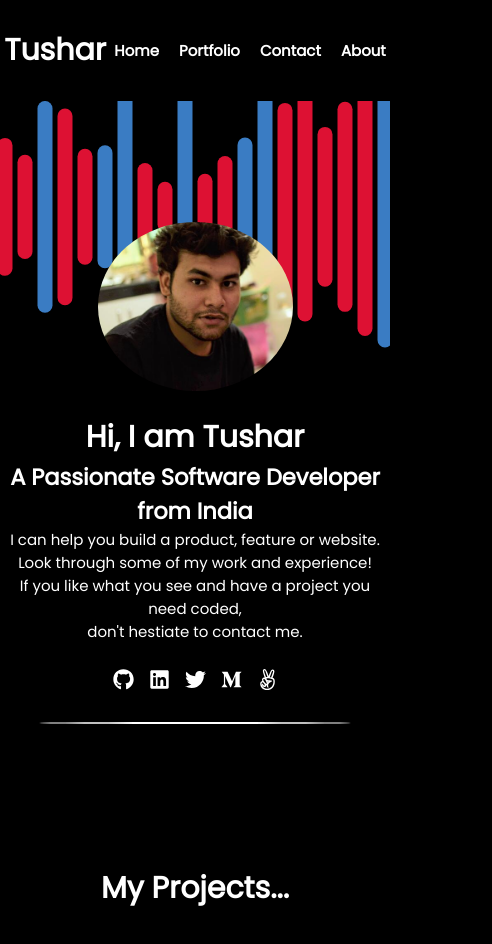
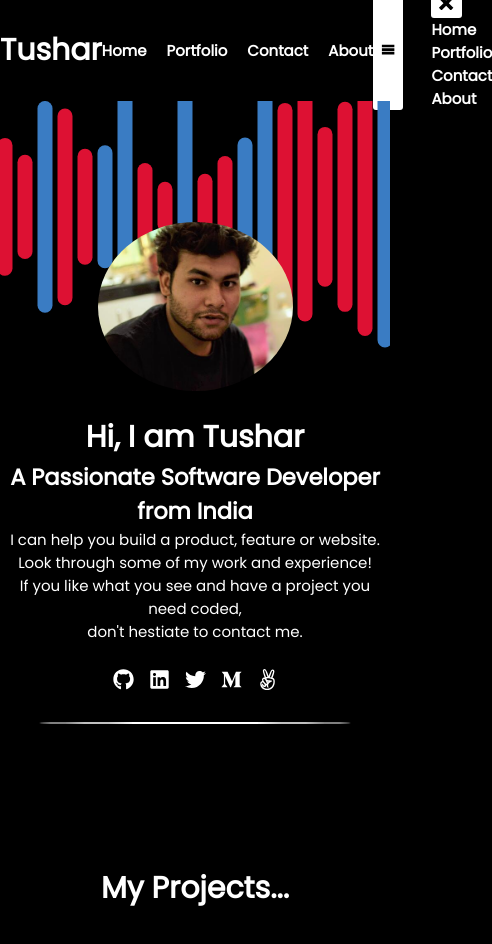
Before and after one commit to PinkMoon25/Tushar_Singh, a React app: page / in a window 390 px wide. Shown: the top 944 px of the page, 492 px wide, since content can reach past the window. Built offline with nearby package versions, Linux system fonts and the light colour scheme; grey boxes are pictures that could not be loaded.

Commit message:
Create navigation for mobile devices

```diff
--- a/src/components/Header.js
+++ b/src/components/Header.js
@@ -1,6 +1,16 @@
-import React from "react";
+import React, { useState } from "react";
+import { ImMenu, ImCross } from "react-icons/im";
 
 const Header = ()=>{
+  const [ mobileMenu, setMobileMenu ] = useState(false)
+
+  const handleClick = () => {
+    if(!mobileMenu){
+      setMobileMenu(!mobileMenu)
+    }
+    else setMobileMenu(!mobileMenu)
+  }
+
   return (
     <header>
       <h1>Tushar</h1>
@@ -10,6 +20,18 @@ const Header = ()=>{
         <a href="#contact">Contact</a>
         <a href="#about">About</a>
       </nav>
+      <nav className="mobile-nav">
+        <button className="menu-icon" onClick={handleClick}><ImMenu /></button>
+        <div className={`mobile-nav-container ${mobileMenu ? null : 'hide-nav'}`}>
+          <button onClick={handleClick}><ImCross /></button>
+          <ul className="mobile-nav-links">
+            <li><a href="#home" onClick={handleClick}>Home</a></li>
+            <li><a href="#portfolio" onClick={handleClick}>Portfolio</a></li>
+            <li><a href="#contact" onClick={handleClick}>Contact</a></li>
+            <li><a href="#about" onClick={handleClick}>About</a></li>
+          </ul>
+        </div>
+      </nav>
     </header>
   )
 }
```
